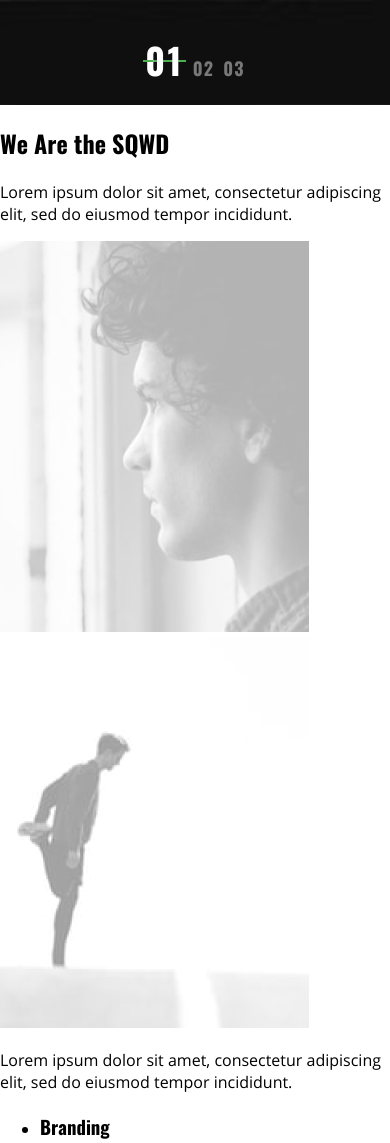
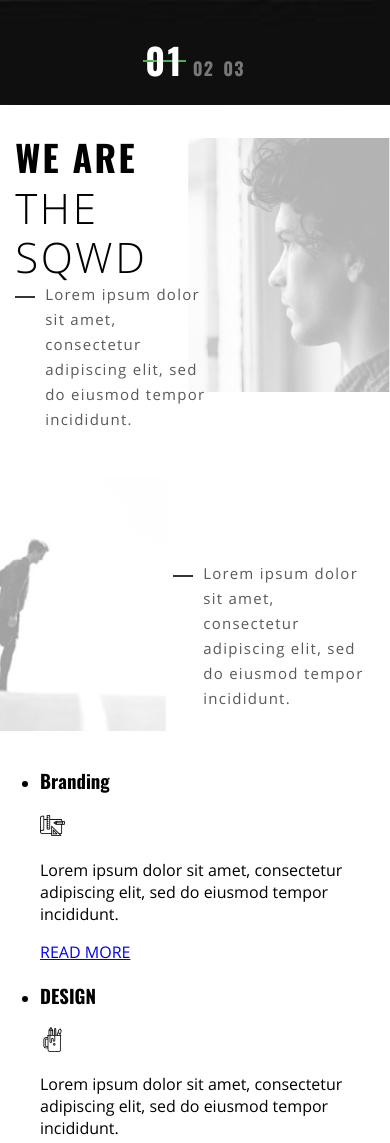
Before and after one commit to VolkovskayaIrina/Project-Freebie-Agency, a website built with Vite: page index.html in a window 390 px wide. Shown: the part 1661-2804 px from the top of the page. Built offline with nearby package versions, Linux system fonts and the light colour scheme; files whose address does not match are found by name.

Commit message:
about section

```diff
--- a/style.scss
+++ b/style.scss
@@ -1,4 +1,12 @@
 @use "sass:math";
+
+@font-face {
+    font-family: Root;
+    font-weight: 300;
+    src:
+        url("./fonts/OpenSans-Light.woff2") format("woff2"),
+        url("./fonts/OpenSans-Light.woff") format("woff2");
+}
 
 @font-face {
     font-family: Root;
@@ -191,3 +199,177 @@ body {
         }
     }
 }
+
+.about {
+    position: relative;
+    margin: pixelsToVW(149px) 0 pixelsToVW(117px) pixelsToVW(315px);
+    width: pixelsToVW(1182px);
+    height: pixelsToVW(559px);
+
+    &::before {
+        position: absolute;
+        z-index: 2;
+        top: pixelsToVW(62px);
+        left: pixelsToVW(402px);
+        width: pixelsToVW(309px);
+        height: pixelsToVW(418px);
+        background-color: #4caf50;
+        opacity: 0.8;
+        -webkit-clip-path: polygon(32.3% 78.5%, 32.3% 0, 100% 0, 100% 100%, 25% 100%, 0 100%, 0 78.5%);
+        clip-path: polygon(32.3% 78.5%, 32.3% 0, 100% 0, 100% 100%, 25% 100%, 0 100%, 0 78.5%);
+        content: "";
+
+        @media (max-width: 900px) {
+            display: none;
+        }
+    }
+
+    @media (max-width: 900px) {
+        margin-bottom: pixelsToVW(250px);
+        height: pixelsToVW(391px * 2.5);
+    }
+
+    @media (max-width: 600px) {
+        margin-bottom: pixelsToVW(600px);
+        height: pixelsToVW(391px * 3);
+    }
+
+    @media (max-width: 400px) {
+        margin-bottom: pixelsToVW(950px);
+        margin-left: pixelsToVW(70px);
+        width: 79%;
+        height: pixelsToVW(391px * 5);
+    }
+
+    &-article {
+        position: absolute;
+        height: pixelsToVW(391px);
+
+        &--top {
+            width: pixelsToVW(502px);
+            top: 0;
+            left: 0;
+            z-index: 3;
+        }
+
+        &--bottom {
+            width: pixelsToVW(569px);
+            right: 0;
+            bottom: 0;
+            z-index: 1;
+        }
+
+        @media (max-width: 600px) {
+            width: 100%;
+        }
+
+        &__image {
+            position: absolute;
+            top: 0;
+            bottom: 0;
+            width: pixelsToVW(309px);
+            z-index: -1;
+
+            @media (max-width: 900px) {
+                width: pixelsToVW(309px * 1.5);
+            }
+
+            @media (max-width: 900px) {
+                width: pixelsToVW(309px * 2);
+            }
+
+            @media (max-width: 400px) {
+                width: pixelsToVW(309px * 3);
+            }
+        }
+
+        &--top &__image {
+            right: 0;
+
+            @media (max-width: 900px) {
+                transform: translateX(33%);
+            }
+        }
+
+        &--bottom &__image {
+            left: 0;
+
+            @media (max-width: 900px) {
+                transform: translateX(-25%);
+            }
+        }
+
+        &__heading {
+            margin-top: 73px;
+            margin-bottom: 32px;
+            font-size: 42px;
+            line-height: 49.22px;
+            letter-spacing: 2.69px;
+            font-weight: 300;
+            text-transform: uppercase;
+
+            b {
+                font-size: 36px;
+                line-height: 53.35px;
+                letter-spacing: 2.3px;
+            }
+
+            @media (max-width: 1250px) and (min-width: 601px) {
+                max-width: 200px;
+            }
+
+            @media (max-width: 1000px) {
+                margin-top: -8px;
+            }
+
+            @media (max-width: 400px) {
+                max-width: 170px;
+                margin-bottom: 0;
+            }
+        }
+
+        &__paragraph {
+            position: relative;
+            font-size: 15px;
+            line-height: 25px;
+            max-width: 281px;
+            margin: 0;
+            padding-left: 30px;
+            letter-spacing: 1.26px;
+            color: #5B5858;
+
+            &::before {
+                position: absolute;
+                width: 20px;
+                height: 2px;
+                background-color: #353535;
+                content: '';
+                top: 14px;
+                left: 0;
+            }
+
+            @media (max-width: 1250px) and (min-width: 601px) {
+                max-width: 200px;
+            }
+
+            @media (max-width: 400px) {
+                max-width: 170px;
+            }
+        }
+
+        &--bottom &__paragraph {
+            position: absolute;
+            right: 0;
+            bottom: 80px;
+
+            @media (max-width: 900px) {
+                bottom: -80px;
+            }
+
+            @media (max-width: 400px) {
+                bottom: -150px;
+                transform: translateX(25%);
+            }
+        }
+    }
+}
```
Also changed, not shown: index.html (+1 -0 lines), fonts/OpenSans-Light.woff (added), fonts/OpenSans-Light.woff2 (added).
